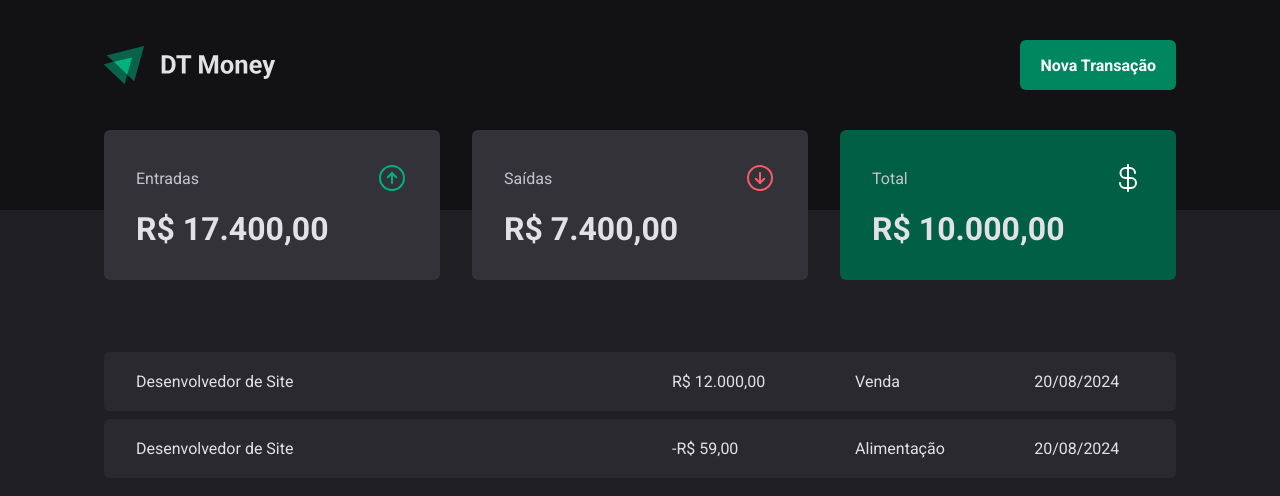
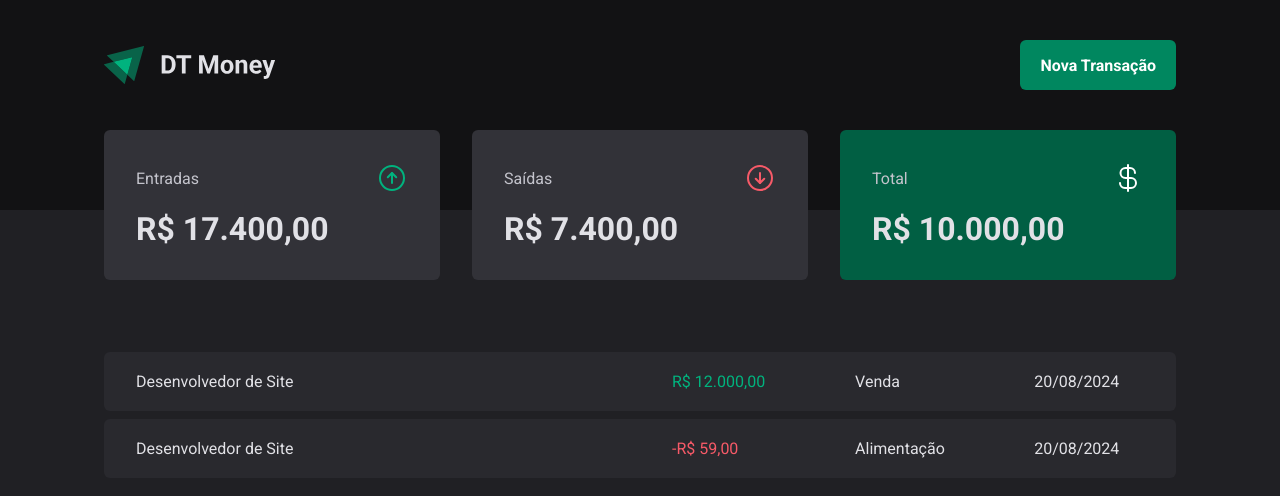
Before and after one commit to evertonlsds/dt-money-reactjs, a React (Vite) app: page / in a window 1280 px wide. Shown: the top 496 px of the page. Built offline with nearby package versions, Linux system fonts and the light colour scheme.

Commit message:
style price

```diff
--- a/src/pages/Transactions/index.tsx
+++ b/src/pages/Transactions/index.tsx
@@ -1,6 +1,10 @@
 import { Header } from "../../components/Header";
 import { Summary } from "../../components/Summary";
-import { TransactionsContainer, TransactionsTable } from "./styles";
+import {
+  PriceHighLight,
+  TransactionsContainer,
+  TransactionsTable,
+} from "./styles";
 
 export function Transaction() {
   return (
@@ -12,13 +16,17 @@ export function Transaction() {
           <tbody>
             <tr>
               <td width="50%">Desenvolvedor de Site</td>
-              <td>R$ 12.000,00</td>
+              <td>
+                <PriceHighLight variant="income">R$ 12.000,00</PriceHighLight>
+              </td>
               <td>Venda</td>
               <td>20/08/2024</td>
             </tr>
             <tr>
               <td width="50%">Desenvolvedor de Site</td>
-              <td>-R$ 59,00</td>
+              <td>
+                <PriceHighLight variant="outcome">-R$ 59,00</PriceHighLight>
+              </td>
               <td>Alimentação</td>
               <td>20/08/2024</td>
             </tr>
--- a/src/pages/Transactions/styles.ts
+++ b/src/pages/Transactions/styles.ts
@@ -26,3 +26,14 @@ export const TransactionsTable = styled.table`
     }
   }
 `;
+
+interface PriceHighLightProps {
+  variant: "income" | "outcome";
+}
+
+export const PriceHighLight = styled.span<PriceHighLightProps>`
+  color: ${(props) =>
+    props.variant == "income"
+      ? props.theme["green-300"]
+      : props.theme["red-300"]};
+`;
```
